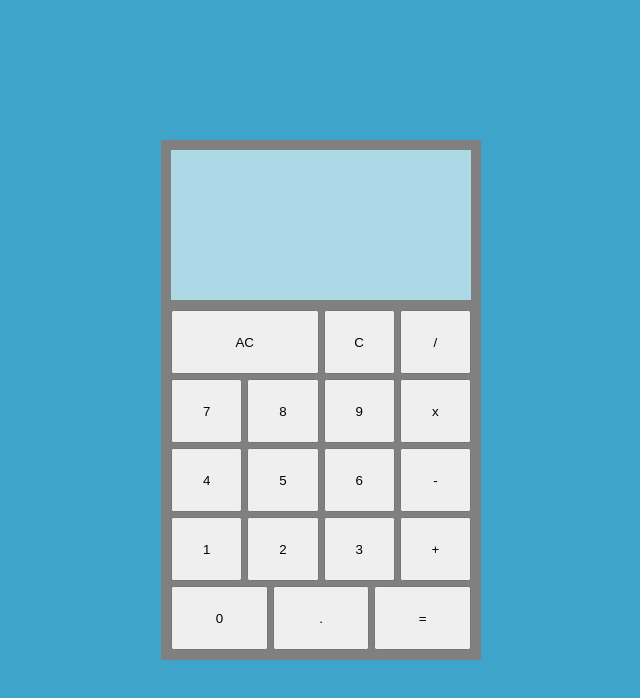
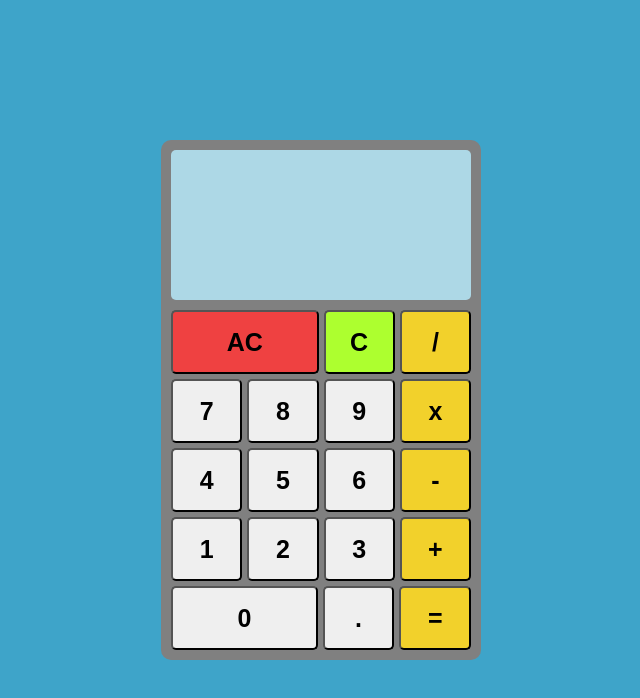
Before and after one commit to leeLucio/calculator, a plain HTML site: page index.html in a window 1280 px wide. Both pictures are taken after a click on the button "AC". Shown: the whole page, without its empty margins (319-959 px from the left). Drawn offline with Linux system fonts and the light colour scheme.

Commit message:
Improve calculator logic and appearance

```diff
--- a/index.html
+++ b/index.html
@@ -37,7 +37,7 @@
 			<button class="number">3</button>
 			<button class="operator" id="plus-btn">+</button>
 
-			<button class="number">0</button>
+			<button class="number" id="zero">0</button>
 			<button class="number">.</button>
 			<button class="operator" id="equal-btn">=</button>
 		</div>
--- a/script.js
+++ b/script.js
@@ -46,13 +46,23 @@ let screen = document.querySelector(".display");
 let clear = document.querySelector(".clear");
 let operators = document.querySelectorAll(".operator");
 let screenResult = document.querySelector(".result");
+let clearAll = document.querySelector(".clear-all");
 
 let pastNumber = 0;
 let pastOperator = null;
 let dotUsed = false;
 
+function reset() {
+	pastNumber = 0;
+	pastOperator = null;
+	dotUsed = false;
+}
+
+
+clear.addEventListener("click", clearDisplay);
+
 numbers.forEach(element => element.addEventListener("click", (event) => {
-	if(dotUsed && element.textContent == "."){
+	if ((dotUsed && element.textContent == "." )|| screen.textContent.length >= 32) {
 		return;
 	}
 
@@ -63,19 +73,29 @@ numbers.forEach(element => element.addEventListener("click", (event) => {
 	}
 }));
 
-clear.addEventListener("click", clearDisplay);
-
 operators.forEach(element => {
 	element.addEventListener("click", () => {
 		if (pastOperator != null) {
-			result = operate(pastOperator, pastNumber, screen.textContent);
-			screen.textContent = result;
+			if(pastOperator != "="){
+				result = operate(pastOperator, pastNumber, screen.textContent);
+				screen.textContent = result;
+			}
+
+		}
+		if(screen.textContent){
+			pastNumber = Number(screen.textContent);
 		}
 
 		pastOperator = element.textContent;
-		pastNumber = Number(screen.textContent);
 		clearDisplay();
 		screenResult.textContent = pastNumber;
 		dotUsed = false;
+
 	})
 })
+
+clearAll.addEventListener("click", () => {
+	screen.textContent = "";
+	screenResult.textContent = "";
+	reset();
+});
--- a/style.css
+++ b/style.css
@@ -18,6 +18,7 @@ body{
 
 	background-color: gray;
 	padding: 10px;
+	border-radius: 10px;
 }
 
 .screen{
@@ -27,18 +28,20 @@ body{
 	word-wrap: break-word;
 
 	padding: 10px;
+	display: flex;
+	flex-direction: column;
+	justify-content: space-between;
+
+	border-radius: 5px;
 }
 
 .display{
 	font-size: 30px;
-	height: 70%;
 }
 
 .result{
-	font-size: 20px;
-	height: 30%;
+	font-size: 25px;
 	text-align: end;
-
 }
 
 .buttons{
@@ -50,12 +53,29 @@ body{
 	gap: 5px;
 }
 
+
 button{
 	width: calc(25% - 5px);
 	flex-grow: 1;
+	border-radius: 5px;
+	font-size: 25px;
+	font-weight: bold;
 }
 
 .clear-all{
 	width: calc(50% - 5px);
 	flex-grow: 2;
+	background-color: rgb(239, 65, 65);
 }
+
+.operator{
+	background-color: rgb(242, 209, 43);
+}
+
+.clear{
+	background-color: greenyellow;
+}
+
+#zero{
+	width: calc(50% - 5px);
+}
```
